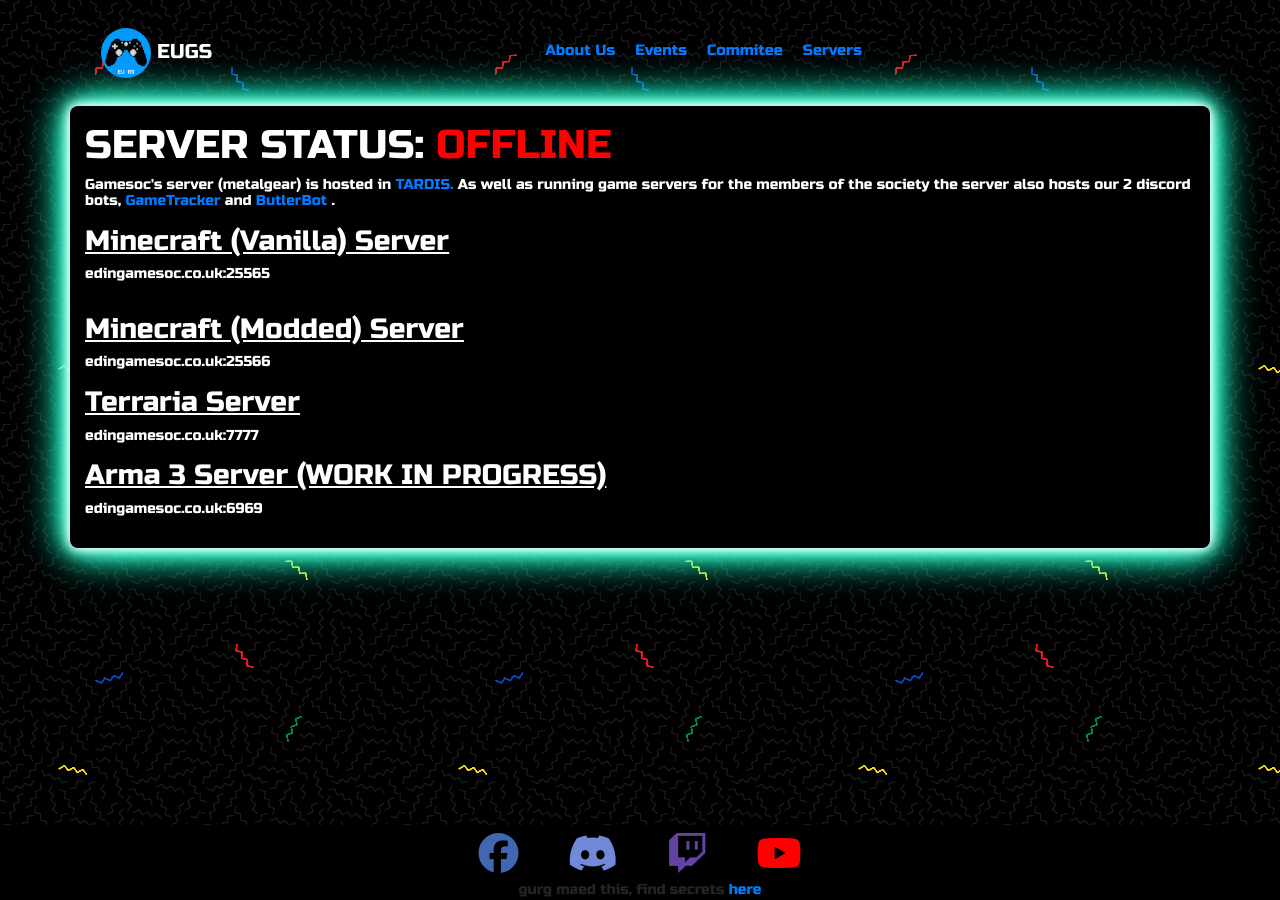
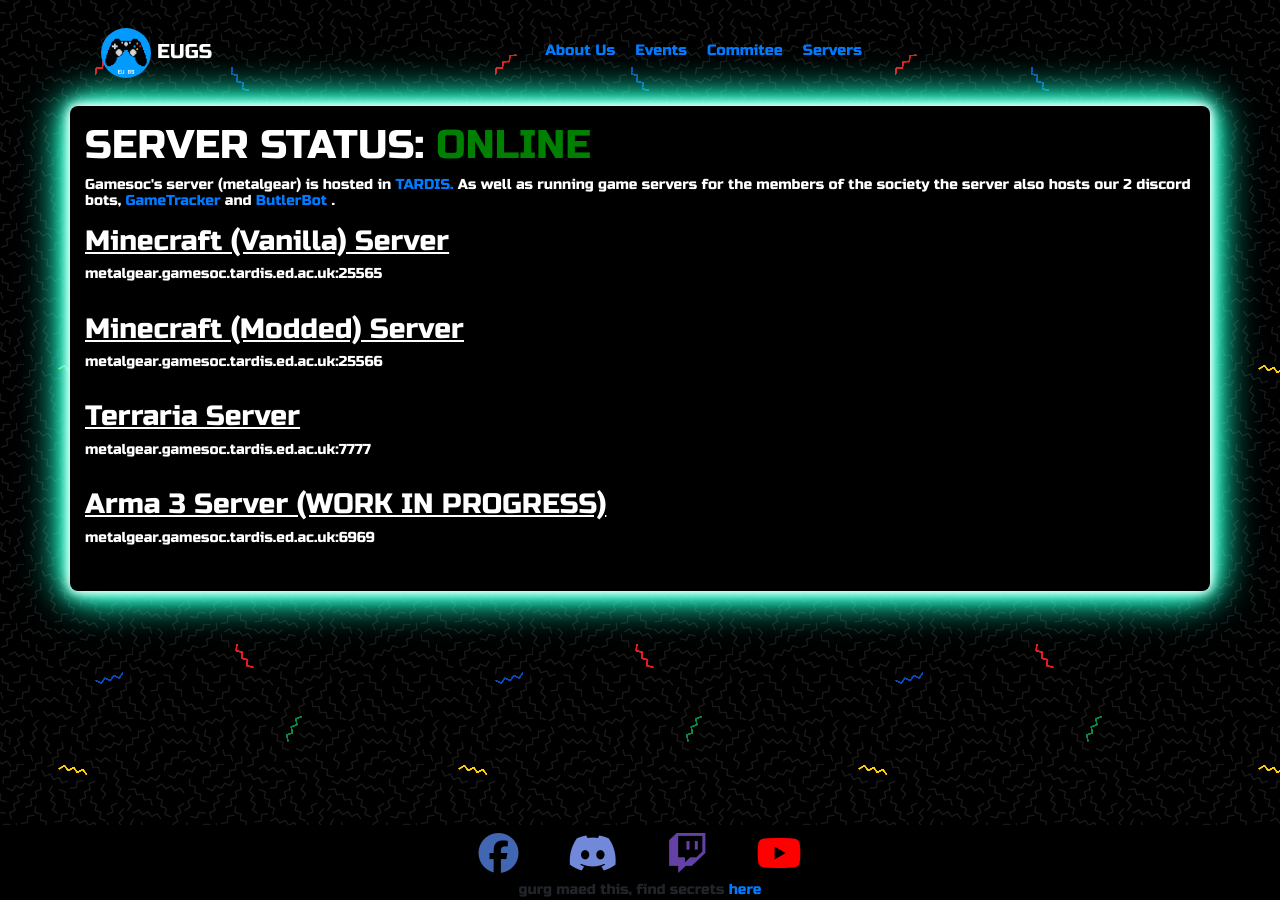
Before and after one commit to Ninteedo/eugs_website, a Jekyll site: the page built from servers.html, in a window 1280 px wide. Built offline with Jekyll 4.4.1, drawn with Linux system fonts in a browser that asks for light colours; nearby versions of some CDN libraries.

Commit message:
updated servers page

```diff
--- a/committee.html
+++ b/committee.html
@@ -18,6 +19,7 @@
         <br>
         <br>
     {% endfor %}
+    -->
 
     <img src="assets/images/president.jpg" class="rounded-circle events-img float-left img-fluid" style="width:120px; height:auto;">
     <p class=" h4 text-left"><u>President</u> <small class="" style="color:#9040a2;">   Aidan Sherdley - "The Rat King"</small></p>
--- a/servers.html
+++ b/servers.html
@@ -5,7 +5,7 @@
 
 <div class="container pageback">
 
-    <h1> SERVER STATUS: <a style="color: red">OFFLINE</a></h1>
+    <h1> SERVER STATUS: <a style="color: green">ONLINE</a></h1>
 
     <p>
         Gamesoc's server (metalgear) is hosted in <a href="https://wiki.tardis.ed.ac.uk" >TARDIS.</a>
@@ -16,18 +16,20 @@
     </p>
 
     <h3><u>Minecraft (Vanilla) Server</u></h3>
-    <p>edingamesoc.co.uk:25565</p>
+    <p>metalgear.gamesoc.tardis.ed.ac.uk:25565</p>
     <br>
 
     <h3><u>Minecraft (Modded) Server</u></h3>
-    <p>edingamesoc.co.uk:25566</p>
-
+    <p>metalgear.gamesoc.tardis.ed.ac.uk:25566</p>
+    <br>
 
     <h3><u>Terraria Server</u></h3>
-    <p>edingamesoc.co.uk:7777</p>
+    <p>metalgear.gamesoc.tardis.ed.ac.uk:7777</p>
+    <br>
 
     <h3><u>Arma 3 Server (WORK IN PROGRESS)</u></h3>
-    <p>edingamesoc.co.uk:6969</p>
+    <p>metalgear.gamesoc.tardis.ed.ac.uk:6969</p>
+    <br>
 
 
 
```
Also changed, not shown: other parts of committee.html (+1 -0 lines).
